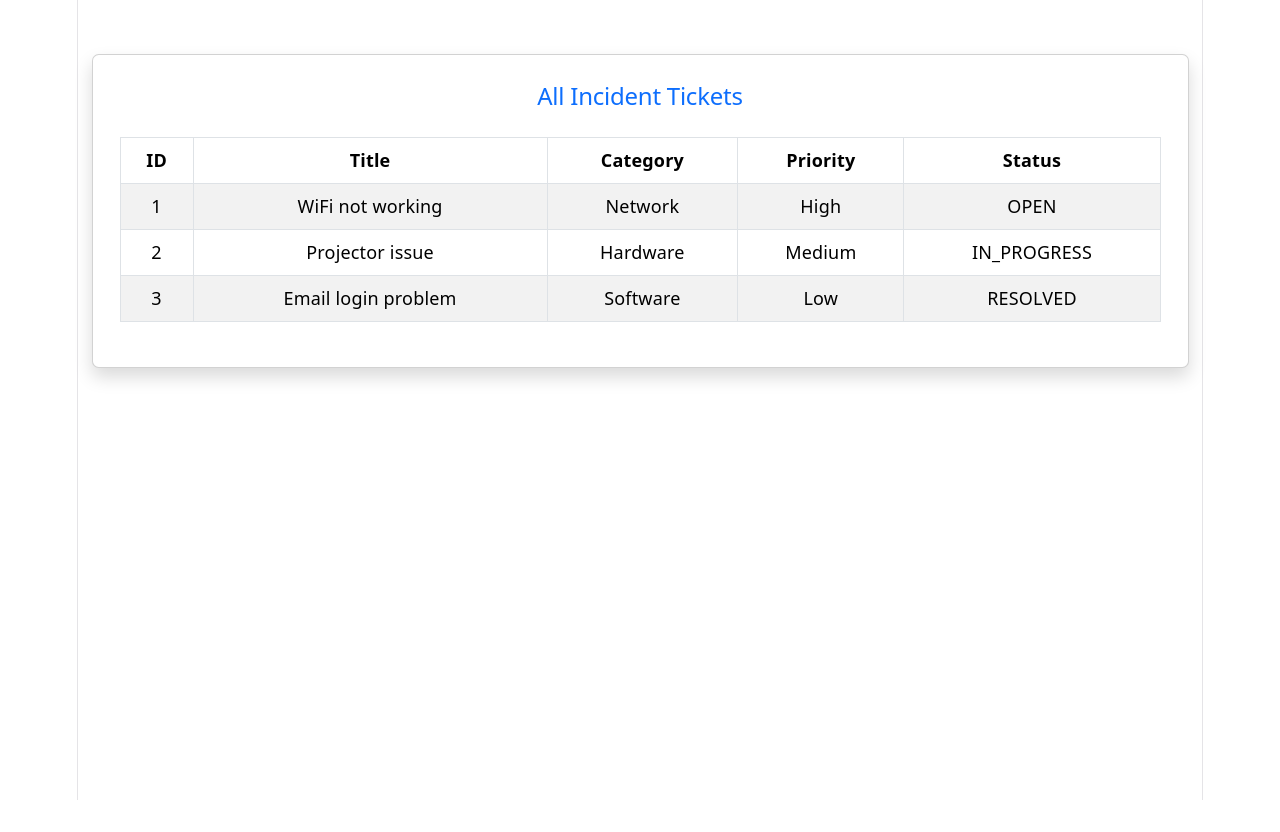
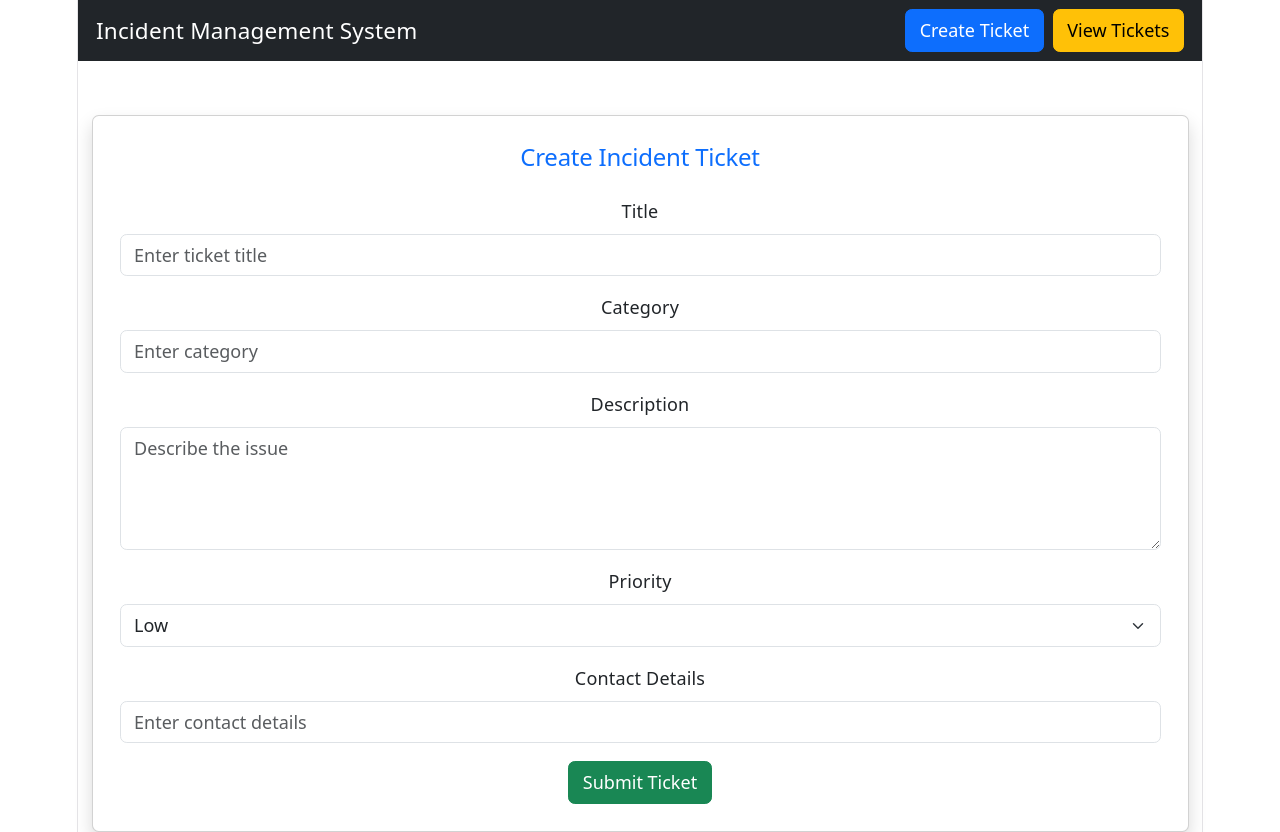
Before and after one commit to ThilinaLakmal/springboot_project, a React app in the folder frontend/: page / in a window 1280 px wide. Before the commit the page ends 800 px from the top, so only its background shows below. Built offline with nearby package versions, Linux system fonts and the light colour scheme; the HTML template or start-up script is replaced by a standard one.

Commit message:
Add page navigation between create ticket and ticket list

```diff
--- a/frontend/src/App.jsx
+++ b/frontend/src/App.jsx
@@ -1,7 +1,35 @@
+import { useState } from 'react';
+import CreateTicketPage from './pages/CreateTicketPage';
 import TicketListPage from './pages/TicketListPage';
 
 function App() {
-  return <TicketListPage />;
+  const [currentPage, setCurrentPage] = useState('create');
+
+  return (
+    <div>
+      <nav className="navbar navbar-dark bg-dark px-3">
+        <span className="navbar-brand mb-0 h1">Incident Management System</span>
+        <div>
+          <button
+            className="btn btn-primary me-2"
+            onClick={() => setCurrentPage('create')}
+          >
+            Create Ticket
+          </button>
+
+          <button
+            className="btn btn-warning"
+            onClick={() => setCurrentPage('list')}
+          >
+            View Tickets
+          </button>
+        </div>
+      </nav>
+
+      {currentPage === 'create' && <CreateTicketPage />}
+      {currentPage === 'list' && <TicketListPage />}
+    </div>
+  );
 }
 
 export default App;
```
